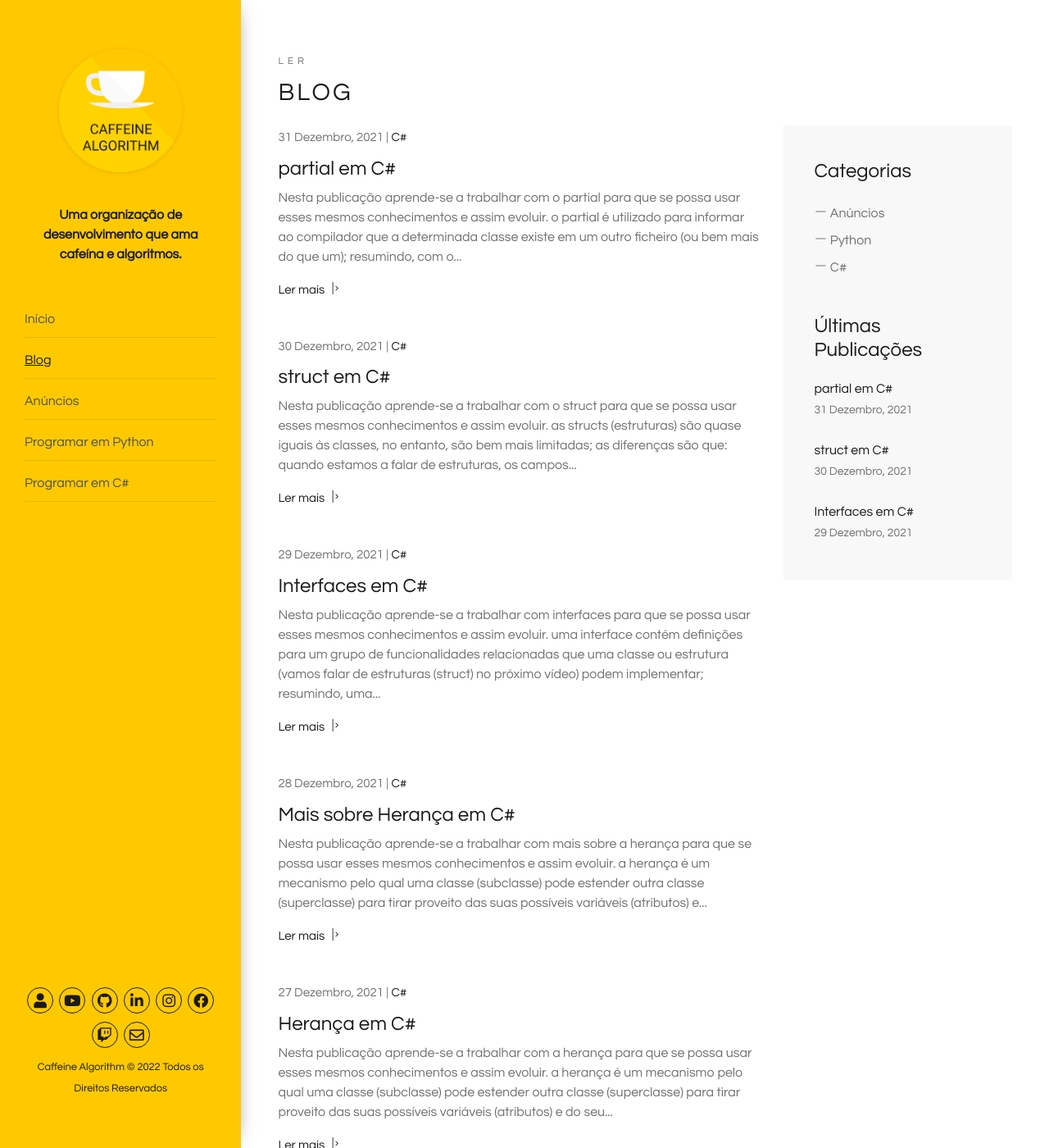
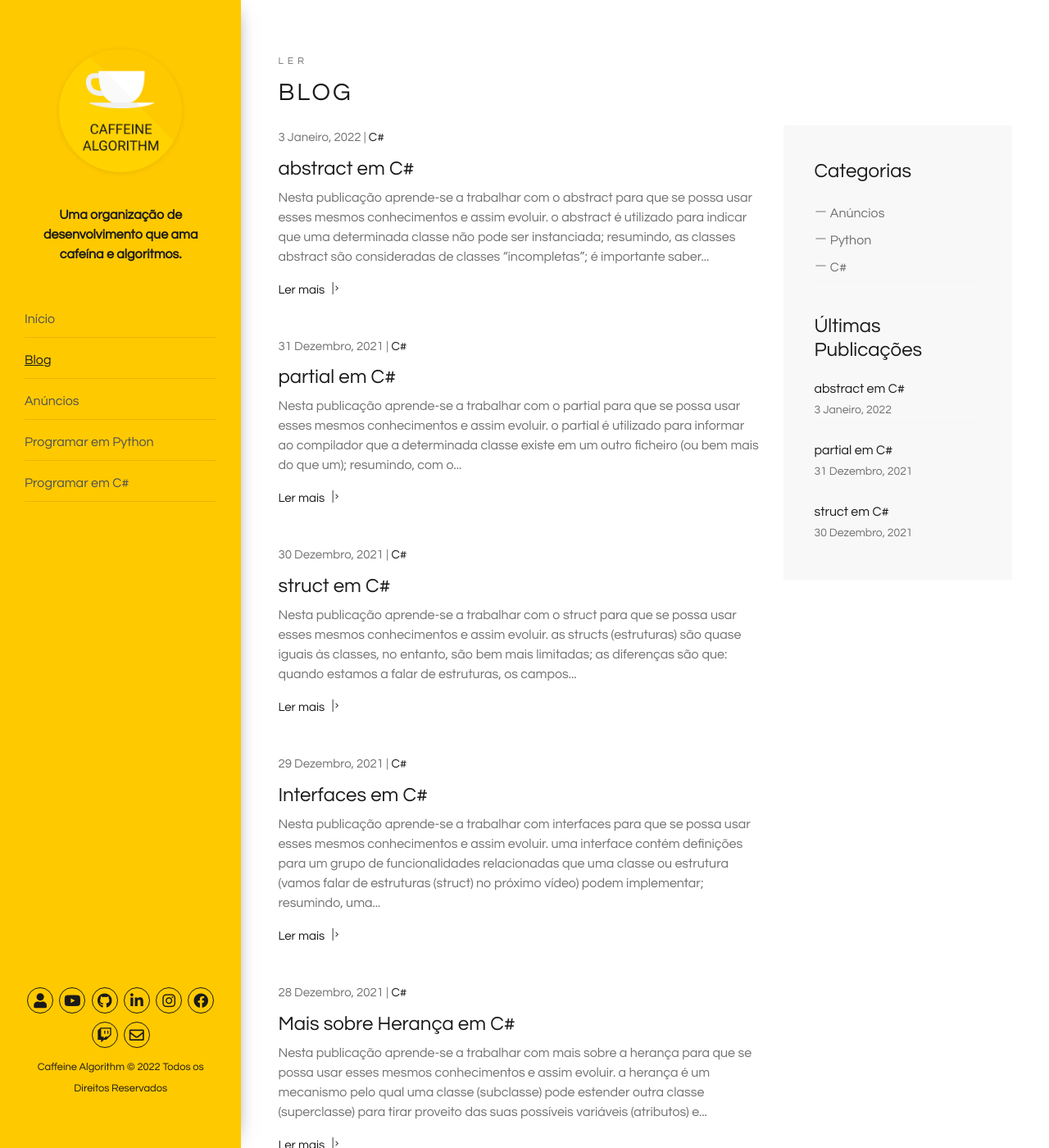
Before and after one commit to caffeinealgorithm/caffeinealgorithm.github.io, a Jekyll site: the page built from blog/index.html, in a window 1280 px wide and 1400 px high. Shown: the whole window at 82% size. Built offline with Jekyll 4.4.1, drawn with Linux system fonts in a browser that asks for light colours; the list of posts is cut into pages by our own code; some of the changed text lies outside the part shown.

Commit message:
Add 42º episode of the C# programming series

````diff
--- /dev/null
+++ b/_posts/2022-01-03-abstract-em-csharp.md
@@ -0,0 +1,72 @@
+---
+layout: post
+excerpt: Blog
+title: 'abstract em C#'
+description: 'Descobre como se trabalha com o abstract na linguagem de programação C#. Obtém respostas às tuas dúvidas com a teoria e os exemplos apresentados.'
+keywords: 'c#, csharp, abstract, publicação'
+date: 2022-01-03
+categories: [C#]
+---
+
+Nesta publicação aprende-se a trabalhar com o abstract para que se possa usar esses mesmos conhecimentos e assim evoluir.
+
+- o abstract é utilizado para indicar que uma determinada classe não pode ser instanciada;
+- resumindo, as classes abstract são consideradas de classes "incompletas";
+- é importante saber que uma classe pode herdar de uma classe abstract e que os métodos só podem ser abstract se a classe também for;
+- quando o static é aplicado a um certo membro (atributo, métodoe etc), não é necessário instanciar a tal classe para se ter acesso a esse membro devido a este ser estático.
+
+```csharp
+using System;
+using System.Collections.Generic;
+
+namespace Base {
+  class Abstract {
+    public void Run() {
+      // ClasseX.InformacaoX();
+      var classe = new ClasseY();
+      classe.InformacaoY();
+
+      /*
+        País: Portugal
+        País: Brasil
+        País: Espanha
+        País: França
+        País: Itália
+        País: Austrália
+        País: Índia
+      */
+    }
+  }
+
+  abstract class ClasseX {
+    public static string organizacao = "Caffeine Algorithm";
+    public static List<string> paises = new List<string>() {
+      "Portugal",
+      "Brasil",
+      "Espanha",
+      "França",
+      "Itália",
+      "Austrália",
+      "Índia"
+    };
+
+    public static void InformacaoX() {
+      foreach (var carater in organizacao)
+        Console.WriteLine($"Carater: {carater}");
+    }
+
+    public abstract void InformacaoY();
+  }
+
+  class ClasseY : ClasseX {
+    public override void InformacaoY() {
+      foreach (var pais in paises)
+        Console.WriteLine($"País: {pais}");
+    }
+  }
+}
+```
+
+Não te esqueças de [assistir ao vídeo](https://youtu.be/kic0anFXVUs){:target="\_blank"} e podes sempre ler esta publicação [em inglês](https://nelsonsilvadev.com/blog/20220103/abstract-in-csharp/){:target="\_blank"}.
+
+### _Happy coding!_
--- a/index.html
+++ b/index.html
@@ -73,7 +73,7 @@ keywords: organização, desenvolvimento, cafeína, algoritmos, publicações, v
       </div>
 
       <div class="row">
-        {% for video in site.csharp %} {% if video.id == "/csharp/41" %}
+        {% for video in site.csharp %} {% if video.id == "/csharp/42" %}
         <div
           class="col-xs-12 col-sm-3 col-sm-6 col-lg-6 col-xl-3 animate-box"
           data-animate-effect="fadeInLeft"
````
Also changed, not shown: _csharp/42.md (added, +5 -0 lines), assets/img/playlists/csharp/42.png (added).
